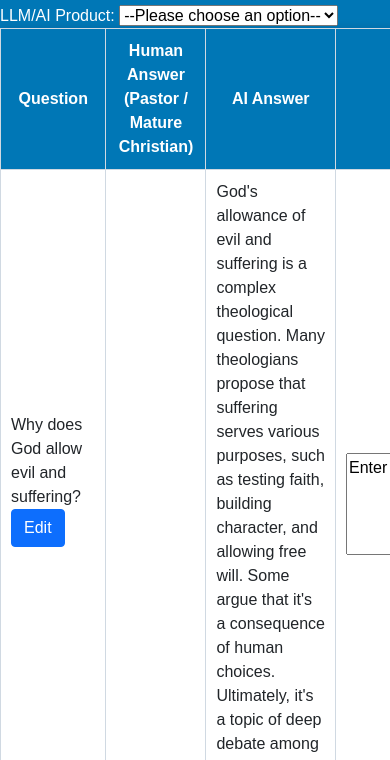
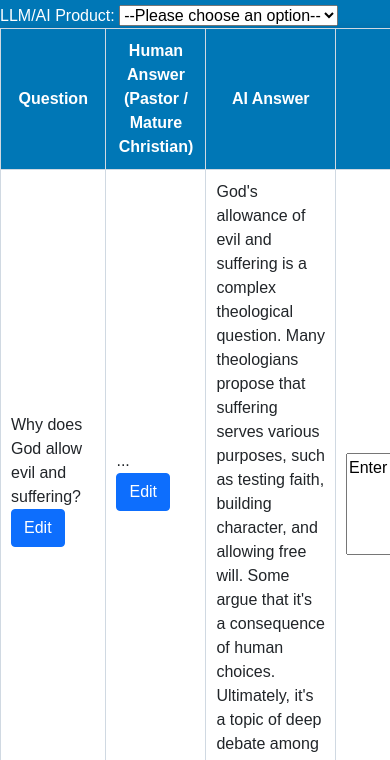
Before and after one commit to dljones555/ai-bible-topic-grader, a plain HTML site: page index.html in a window 390 px wide. Shown: the part 84-844 px from the top of the page. Drawn offline with Linux system fonts and the light colour scheme.

Commit message:
Added Edit functionality to human answer cells

```diff
--- a/index.html
+++ b/index.html
@@ -73,7 +73,7 @@
         <tbody>
             <tr>
                 <td><span id="question-1">Why does God allow evil and suffering?</span><br /><button type="button" onclick="editQuestion('question-1')" class="btn btn-primary" data-bs-toggle="modal" data-bs-target="#questionModal1">Edit</button></td>
-                <td></td>
+                <td><span id="answer-1">...</span><br /><button type="button" onclick="editQuestion('answer-1')" class="btn btn-primary" data-bs-toggle="modal" data-bs-target="#questionModal1">Edit</button></td>
                 <td>
                     God's allowance of evil and suffering is a complex theological question. Many theologians propose that suffering serves various purposes, such as testing faith, building character, and allowing free will. Some argue that it's a consequence of human choices. Ultimately, it's a topic of deep debate among believers.
                 </td>
@@ -86,7 +86,7 @@
             </tr>
             <tr>
                 <td><span id="question-2">Is the Bible reliable?</span><br /><button type="button" onclick="editQuestion('question-2')" class="btn btn-primary" data-bs-toggle="modal" data-bs-target="#questionModal1">Edit</button></td>
-                <td></td>
+                <td><span id="answer-2">...</span><br /><button type="button" onclick="editQuestion('answer-2')" class="btn btn-primary" data-bs-toggle="modal" data-bs-target="#questionModal1">Edit</button></td>
                 <td>
                     The reliability of the Bible is a subject of extensive discussion. Many view it as a sacred and authoritative text, while others approach it more critically. Scholars assess its reliability by examining historical and archaeological evidence, textual integrity, and consistency. Ultimately, opinions on its reliability vary.
                 </td>
@@ -99,7 +99,7 @@
             </tr>
             <tr>
                 <td><span id="question-3">Explain how the Bible describes God. Can a person have a relationship with God?</span><br /><button type="button" onclick="editQuestion('question-3')" class="btn btn-primary" data-bs-toggle="modal" data-bs-target="#questionModal1">Edit</button></td>
-                <td></td>
+                <td><span id="answer-3">...</span><br /><button type="button" onclick="editQuestion('answer-3')" class="btn btn-primary" data-bs-toggle="modal" data-bs-target="#questionModal1">Edit</button></td>
                 <td>
                     The Bible describes God in multifaceted ways, such as a loving creator, a just judge, and a compassionate savior. Many believers find a personal relationship with God through prayer, worship, and faith. It's a deeply spiritual and individual experience.
                 </td>
@@ -112,7 +112,7 @@
             </tr>
             <tr>
                 <td><span id="question-4">Explain what it means that Jesus died on the cross for our sins.</span><br /><button type="button" onclick="editQuestion('question-4')" class="btn btn-primary" data-bs-toggle="modal" data-bs-target="#questionModal1">Edit</button></td>
-                <td></td>
+                <td><span id="answer-4">...</span><br /><button type="button" onclick="editQuestion('answer-4')" class="btn btn-primary" data-bs-toggle="modal" data-bs-target="#questionModal1">Edit</button></td>
                 <td>
                     Christians believe that Jesus' crucifixion was a sacrificial act to atone for humanity's sins. It's seen as a demonstration of God's love and forgiveness, offering salvation to those who accept it. It's a central concept in Christian theology.
                 </td>
@@ -124,7 +124,7 @@
             </tr>
             <tr>
                 <td><span id="question-5">Explain the evidence and case for the resurrection of Jesus.</span><br /><button type="button" onclick="editQuestion('question-5')" class="btn btn-primary" data-bs-toggle="modal" data-bs-target="#questionModal1">Edit</button></td>
-                <td></td>
+                <td><span id="answer-5">...</span><br /><button type="button" onclick="editQuestion('answer-5')" class="btn btn-primary" data-bs-toggle="modal" data-bs-target="#questionModal1">Edit</button></td>
                 <td>
                     The case for Jesus' resurrection is primarily based on biblical accounts and early Christian writings. Believers argue that these sources provide compelling evidence, while skeptics seek additional historical corroboration. The topic remains a matter of faith and debate.
                 </td>
@@ -137,7 +137,7 @@
             </tr>
             <tr>
                 <td><span id="question-6">Were there miracles in the Bible?</span><br /><button type="button" onclick="editQuestion('question-6')" class="btn btn-primary" data-bs-toggle="modal" data-bs-target="#questionModal1">Edit</button></td>
-                <td></td>
+                <td><span id="answer-6">...</span><br /><button type="button" onclick="editQuestion('answer-6')" class="btn btn-primary" data-bs-toggle="modal" data-bs-target="#questionModal1">Edit</button></td>
                 <td>
                     The Bible contains numerous accounts of miracles, such as healings, parting of the Red Sea, and Jesus' miracles. Believers interpret these as divine interventions, while skeptics often approach them as metaphorical or legendary elements. The perception of miracles varies widely.
                 </td>
@@ -150,7 +150,7 @@
             </tr>
             <tr>
                 <td><span id="question-7">How is Christianity different from other religions?</span><br /><button type="button" onclick="editQuestion('question-7')" class="btn btn-primary" data-bs-toggle="modal" data-bs-target="#questionModal1">Edit</button></td>
-                <td></td>
+                <td><span id="answer-7">...</span><br /><button type="button" onclick="editQuestion('answer-7')" class="btn btn-primary" data-bs-toggle="modal" data-bs-target="#questionModal1">Edit</button></td>
                 <td>
                     Christianity differs from other religions in its core beliefs and practices. It centers on Jesus as the Son of God and savior, while other faiths have distinct teachings and figures. These differences shape Christian doctrine and identity.
                 </td>
@@ -163,7 +163,7 @@
             </tr>
             <tr>
                 <td><span id="question-8">How can there be one way to God?</span><br /><button type="button" onclick="editQuestion('question-8')" class="btn btn-primary" data-bs-toggle="modal" data-bs-target="#questionModal1">Edit</button></td>
-                <td></td>
+                <td><span id="answer-8">...</span><br /><button type="button" onclick="editQuestion('answer-8')" class="btn btn-primary" data-bs-toggle="modal" data-bs-target="#questionModal1">Edit</button></td>
                 <td>
                     The concept of one way to God is a fundamental belief in some religions, including Christianity. It's based on the idea that a specific path or faith is the sole means of connecting with the divine. This belief is central to religious exclusivism and is deeply theological.
                 </td>
@@ -176,7 +176,7 @@
             </tr>
             <tr>
                 <td><span id="question-9">Will Jesus return again, and what will that be like?</span><br /><button type="button" onclick="editQuestion('question-9')" class="btn btn-primary" data-bs-toggle="modal" data-bs-target="#questionModal1">Edit</button></td>
-                <td></td>
+                <td><span id="answer-9">...</span><br /><button type="button" onclick="editQuestion('answer-9')" class="btn btn-primary" data-bs-toggle="modal" data-bs-target="#questionModal1">Edit</button></td>
                 <td>
                     Christians anticipate Jesus' return, often referred to as the Second Coming. It's believed to bring judgment, the establishment of God's kingdom, and the fulfillment of prophecy. The details vary among Christian denominations, but it's a central eschatological doctrine.
                 </td>
@@ -189,7 +189,7 @@
             </tr>
             <tr>
                 <td><span id="question-10">Explain heaven and hell.</span><br /><button type="button" onclick="editQuestion('question-10')" class="btn btn-primary" data-bs-toggle="modal" data-bs-target="#questionModal1">Edit</button></td>
-                <td></td>
+                <td><span id="answer-10">...</span><br /><button type="button" onclick="editQuestion('answer-10')" class="btn btn-primary" data-bs-toggle="modal" data-bs-target="#questionModal1">Edit</button></td>
                 <td>
                     Heaven and hell are contrasting afterlife destinations. Heaven is depicted as eternal joy in God's presence, while hell is a realm of separation and suffering. Beliefs about these places vary across religions and denominations.
                 </td>
```
